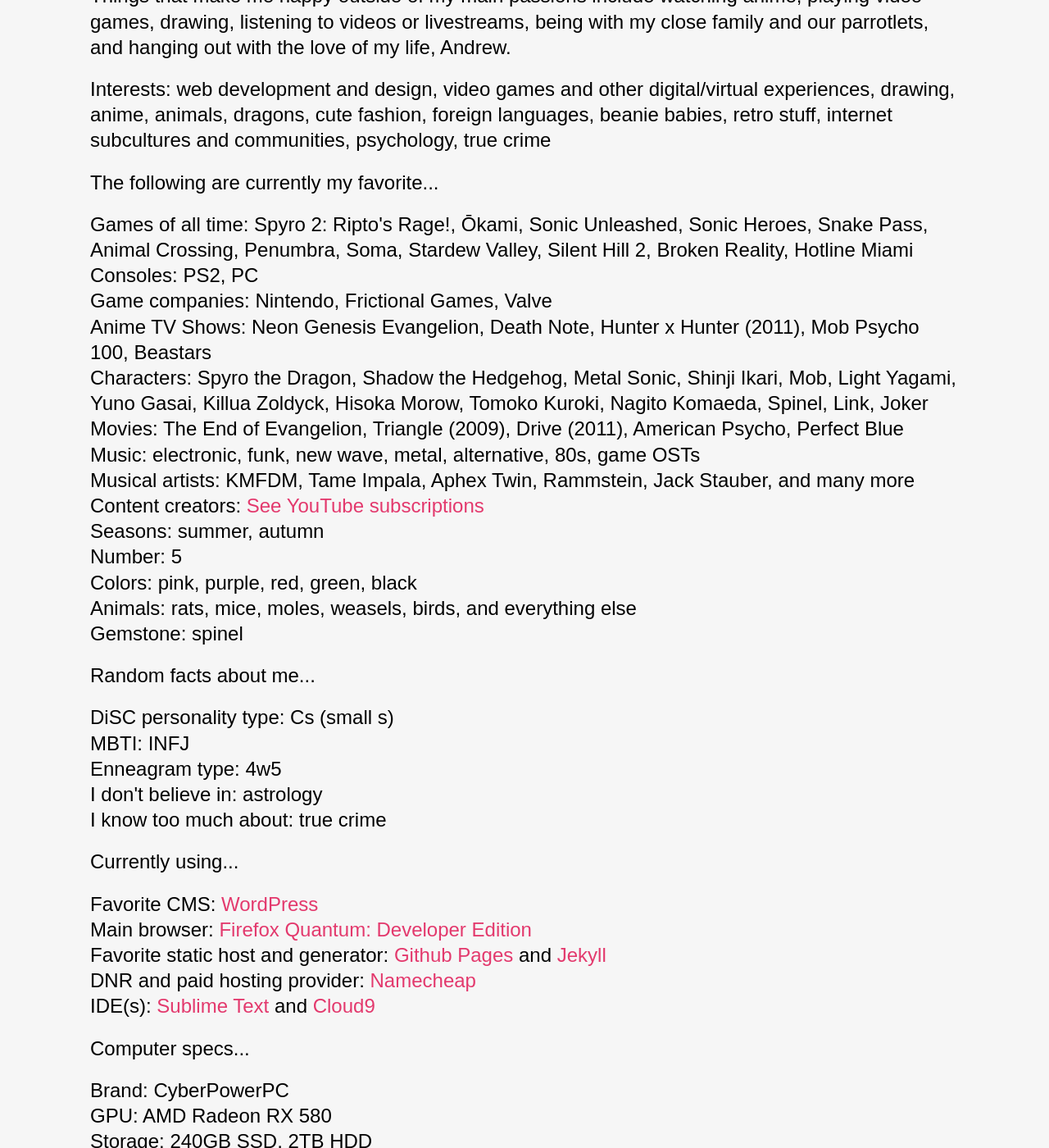
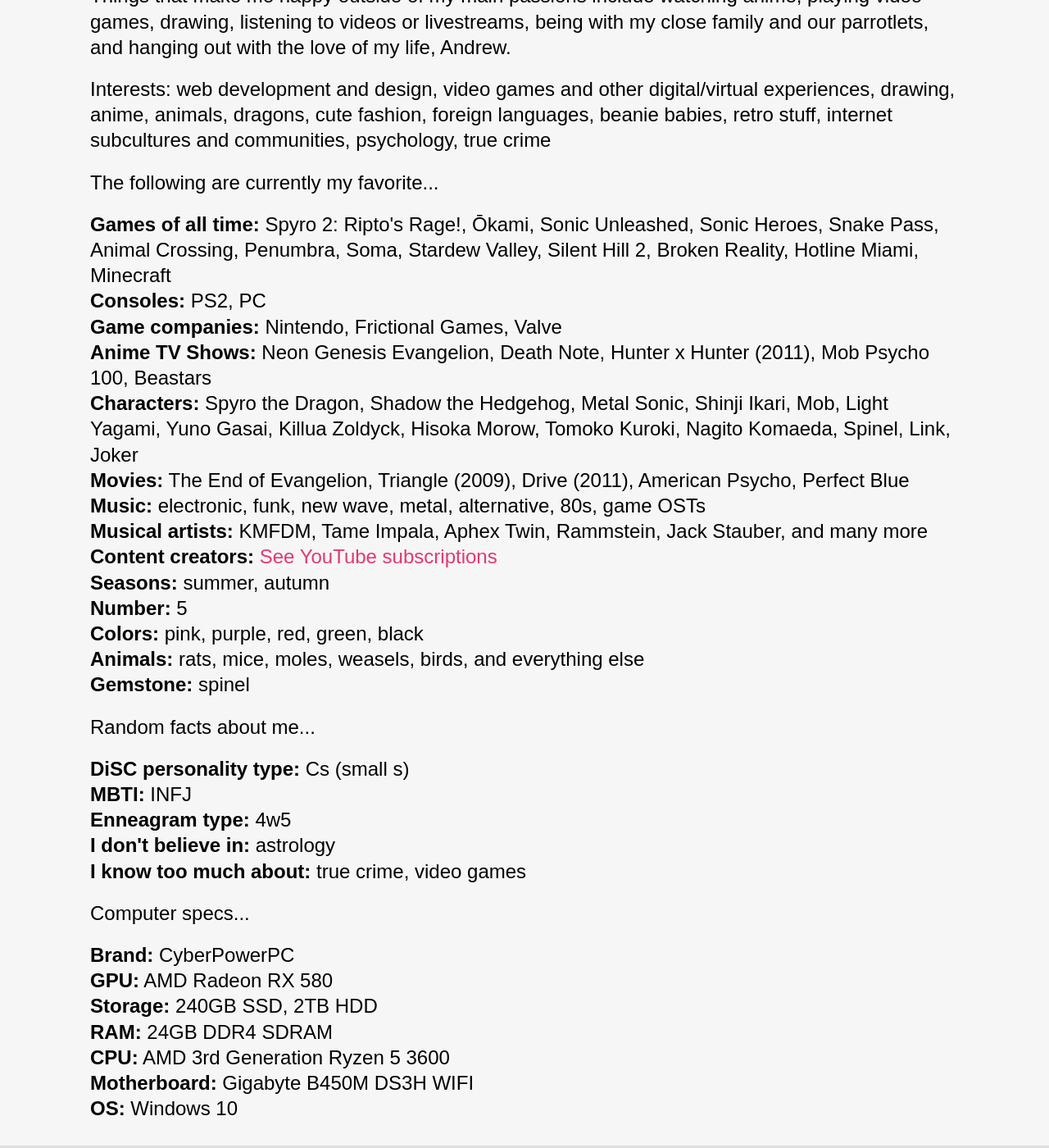
Before and after one commit to liz-lorena/2020, a Jekyll site: the page built from about/index.html, in a window 1280 px wide and 1400 px high, scrolled down 828 px. Shown: the whole window at 82% size. Built offline with Jekyll 4.4.1, drawn with Linux system fonts in a browser that asks for light colours; some of the changed text lies outside the part shown.

Commit message:
Update index.html

```diff
--- a/about/index.html
+++ b/about/index.html
@@ -19,48 +19,39 @@
 
     <p>The following are currently my favorite...</p>
 
-<p>Games of all time: Spyro 2: Ripto's Rage!, Ōkami, Sonic Unleashed, Sonic Heroes, Snake Pass, Animal Crossing, Penumbra, Soma, Stardew Valley, Silent Hill 2, Broken Reality, Hotline Miami <br>
-    Consoles: PS2, PC <br>
-    Game companies: Nintendo, Frictional Games, Valve <br>
-    Anime TV Shows: Neon Genesis Evangelion, Death Note, Hunter x Hunter (2011), Mob Psycho 100, Beastars <br>
-    Characters: Spyro the Dragon, Shadow the Hedgehog, Metal Sonic, Shinji Ikari, Mob, Light Yagami, Yuno Gasai, Killua Zoldyck, Hisoka Morow, Tomoko Kuroki, Nagito Komaeda, Spinel, Link, Joker <br>
-    Movies: The End of Evangelion, Triangle (2009), Drive (2011), American Psycho, Perfect Blue <br>
-    Music: electronic, funk, new wave, metal, alternative, 80s, game OSTs <br>
-    Musical artists: KMFDM, Tame Impala, Aphex Twin, Rammstein, Jack Stauber, and many more <br>
-    Content creators: <a href="https://www.youtube.com/channel/UC6cj-1hG-Jd1-A4ehs7XGrw/channels?view=56&flow=grid" target="_blank">See YouTube subscriptions</a><br>
-    Seasons: summer, autumn <br>
-    Number: 5 <br>
-    Colors: pink, purple, red, green, black <br>
-    Animals: rats, mice, moles, weasels, birds, and everything else <br>
-    Gemstone: spinel</p>
+<p><strong>Games of all time:</strong> Spyro 2: Ripto's Rage!, Ōkami, Sonic Unleashed, Sonic Heroes, Snake Pass, Animal Crossing, Penumbra, Soma, Stardew Valley, Silent Hill 2, Broken Reality, Hotline Miami, Minecraft <br>
+    <strong>Consoles:</strong> PS2, PC <br>
+    <strong>Game companies:</strong> Nintendo, Frictional Games, Valve <br>
+    <strong>Anime TV Shows:</strong> Neon Genesis Evangelion, Death Note, Hunter x Hunter (2011), Mob Psycho 100, Beastars <br>
+    <strong>Characters:</strong> Spyro the Dragon, Shadow the Hedgehog, Metal Sonic, Shinji Ikari, Mob, Light Yagami, Yuno Gasai, Killua Zoldyck, Hisoka Morow, Tomoko Kuroki, Nagito Komaeda, Spinel, Link, Joker <br>
+    <strong>Movies:</strong> The End of Evangelion, Triangle (2009), Drive (2011), American Psycho, Perfect Blue <br>
+    <strong>Music:</strong> electronic, funk, new wave, metal, alternative, 80s, game OSTs <br>
+    <strong>Musical artists:</strong> KMFDM, Tame Impala, Aphex Twin, Rammstein, Jack Stauber, and many more <br>
+    <strong>Content creators:</strong> <a href="https://www.youtube.com/channel/UC6cj-1hG-Jd1-A4ehs7XGrw/channels?view=56&flow=grid" target="_blank">See YouTube subscriptions</a><br>
+    <strong>Seasons:</strong> summer, autumn <br>
+    <strong>Number:</strong> 5 <br>
+    <strong>Colors:</strong> pink, purple, red, green, black <br>
+    <strong>Animals:</strong> rats, mice, moles, weasels, birds, and everything else <br>
+    <strong>Gemstone:</strong> spinel</p>
 
 <p>Random facts about me...</p>
 
 <p>
-DiSC personality type: Cs (small s)<br>
-MBTI: INFJ <br>
-Enneagram type: 4w5 <br>
-I don't believe in: astrology <br>
-I know too much about: true crime</p>
-
-<p>Currently using...</p>
-
-	<p>Favorite CMS: <a href="https://wordpress.org" target="_blank" rel="nofollow">WordPress</a><br>
-		Main browser: <a href="https://www.mozilla.org/en-US/firefox/developer/" target="_blank" rel="nofollow">Firefox Quantum: Developer Edition</a><br>
-		Favorite static host and generator: <a href="https://pages.github.com" target="_blank" rel="nofollow">Github Pages</a> and <a href="https://jekyllrb.com/docs/pages/" target="_blank" rel="nofollow">Jekyll</a><br>
-		DNR and paid hosting provider: <a href="https://namecheap.com" target="_blank" rel="nofollow">Namecheap</a><br>
-		IDE(s): <a href="https://www.sublimetext.com/" target="_blank" rel="nofollow">Sublime Text</a> and <a href="https://aws.amazon.com/cloud9/" target="_blank" rel="nofollow">Cloud9</a>
-	</p>
+<strong>DiSC personality type:</strong> Cs (small s)<br>
+<strong>MBTI:</strong> INFJ <br>
+<strong>Enneagram type:</strong> 4w5 <br>
+<strong>I don't believe in:</strong> astrology <br>
+<strong>I know too much about:</strong> true crime, video games</p>
 
 <p>Computer specs...</p>
 
-<p>Brand: CyberPowerPC<br>
-GPU: AMD Radeon RX 580<br>
-Storage: 240GB SSD, 2TB HDD<br>
-RAM: 24GB DDR4 SDRAM<br>
-CPU: AMD 3rd Generation Ryzen 5 3600<br>
-Motherboard: Gigabyte B450M DS3H WIFI <br>
-OS: Windows 10</p>
+<p><strong>Brand:</strong> CyberPowerPC<br>
+<strong>GPU:</strong> AMD Radeon RX 580<br>
+<strong>Storage:</strong> 240GB SSD, 2TB HDD<br>
+<strong>RAM:</strong> 24GB DDR4 SDRAM<br>
+<strong>CPU:</strong> AMD 3rd Generation Ryzen 5 3600<br>
+<strong>Motherboard:</strong> Gigabyte B450M DS3H WIFI <br>
+<strong>OS:</strong> Windows 10</p>
 
 
 	<!--<p>Timeline...</p>
```
